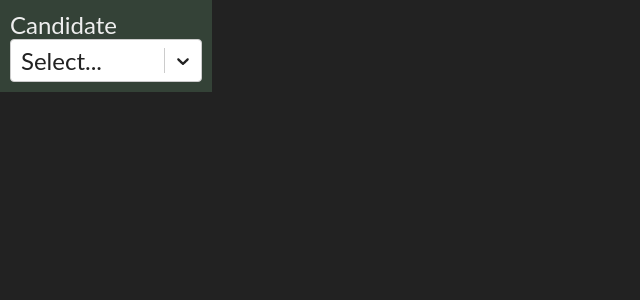
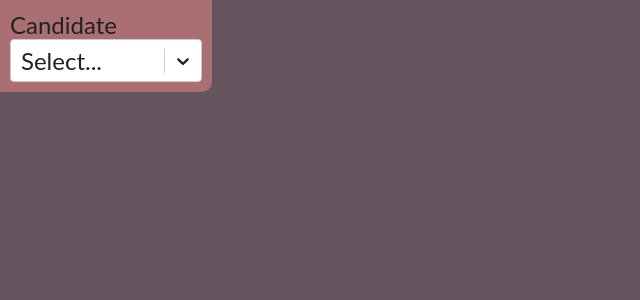
Before and after one commit to Mattsi-Jansky/interview-note-taking, a React app: page / in a window 1280 px wide. Shown: the top 300 px of the page, without its empty margins (0-640 px from the left). Built offline with nearby package versions, Linux system fonts and the light colour scheme; a web font is replaced by a local one.

Commit message:
Improve the styling a little

```diff
--- a/src/App.css
+++ b/src/App.css
@@ -1,23 +1,24 @@
 body {
-  background-color: #222;
-  color: #eee;
+  background-color: #66545e;
+  color: #222;
   font-family: 'Lato', sans-serif;
 }
 
 summary {
   cursor:pointer;
-  background-color: rgb(86, 236, 119);
+  background-color:  #aa6f73;
   color: #222;
-  padding-top: 10px;
-  padding-bottom: 10px;
+  padding: 10px;
   font-size: x-large;
   font-weight: bold;
+  border-radius: 10px;
 }
 
 details {
   width: 60%;
-  background-color: rgb(52, 66, 55);
+  background-color:  	#eea990;
   margin-bottom: 15px;
+  border-radius: 10px;
 }
 
 .App {
--- a/src/components/CandidateSelector/CandidateSelector.css
+++ b/src/components/CandidateSelector/CandidateSelector.css
@@ -3,9 +3,10 @@
   top: 0;
   left: 0;
   padding: 10px;
-  background-color: rgb(52, 66, 55);
+  background-color:  	#aa6f73;
   font-size: x-large;
   width: 15%;
+  border-bottom-right-radius: 10px;
 }
 
 #candidate_selector label {
```
